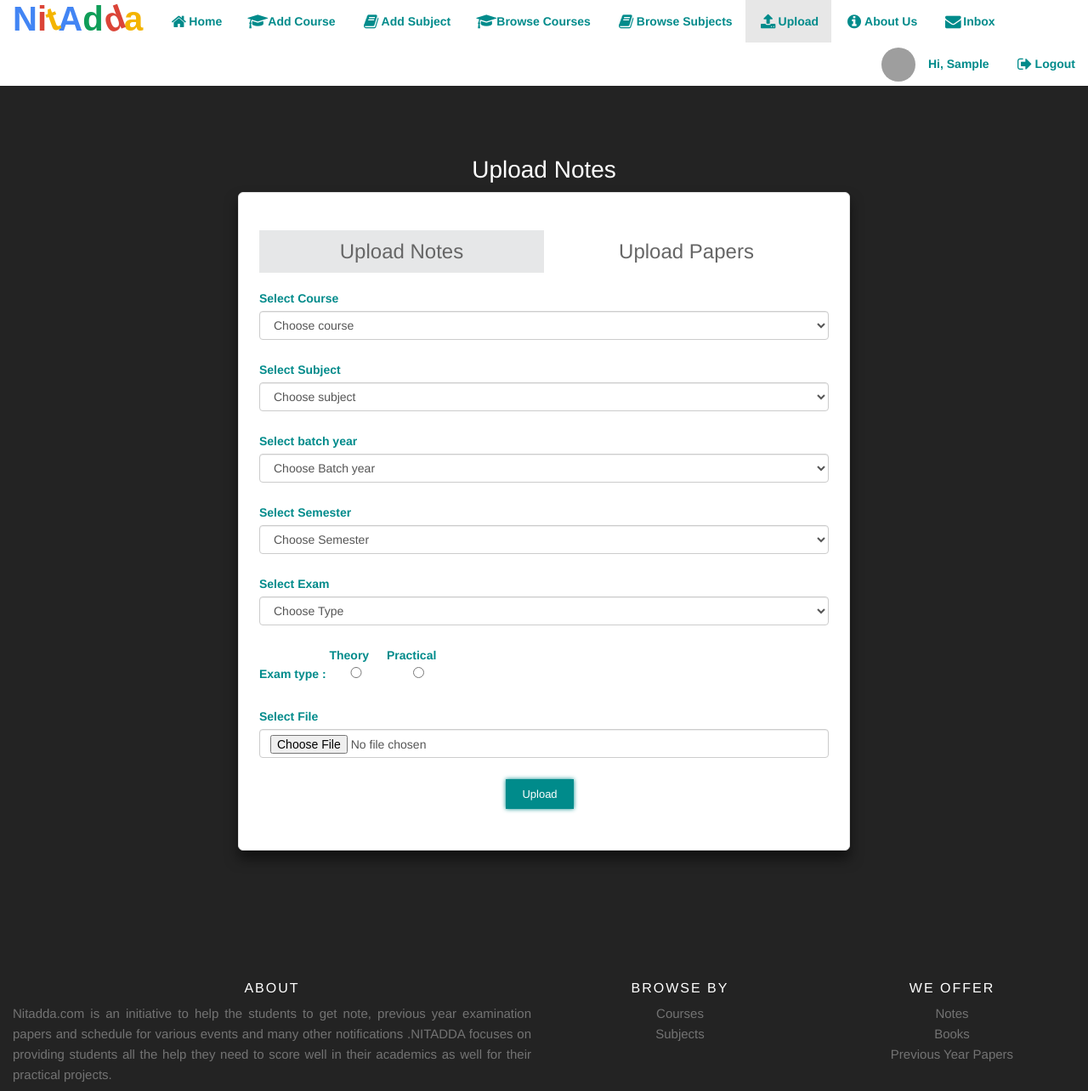
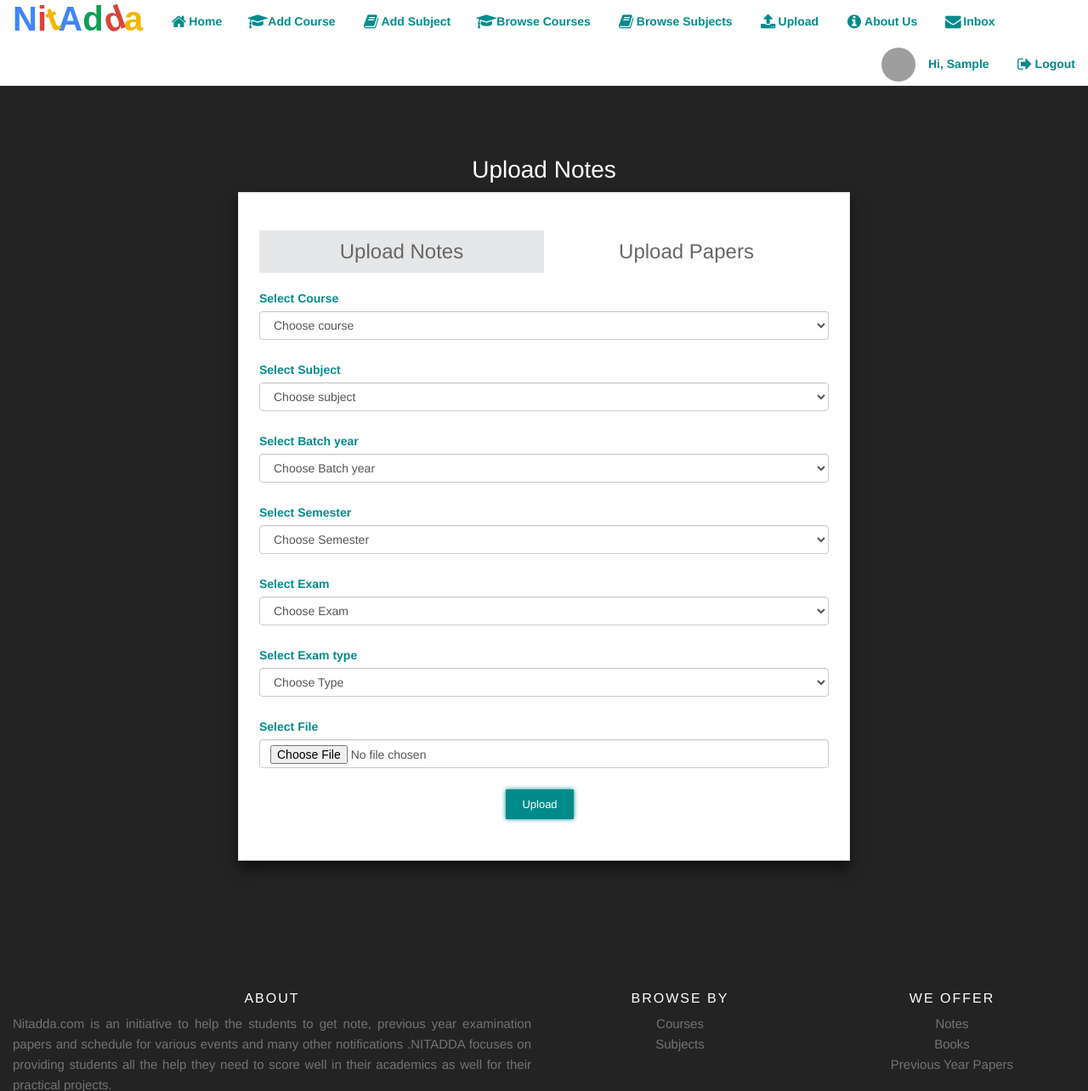
Before and after one commit to himanshukadian/nitadda, a Django app: page /content/upload/ in a window 1280 px wide, after a click on "Upload Papers". Shown: the top 1284 px of the page at 85% size. Run offline with Django 3.2, Linux system fonts and the light colour scheme; the visitor is signed in with stand-in values (Sample User, id 1); data that the repository does not hold is empty; parts of the project's set-up code (start-up, migrations or seed data) failed here and were passed over; some libraries are stand-ins or nearby versions; some web fonts are replaced; grey boxes are pictures that could not be loaded.

Commit message:
upload papers complete

```diff
--- a/content/admin.py
+++ b/content/admin.py
@@ -6,3 +6,5 @@ from content.models import *
 admin.site.register(Note)
 admin.site.register(Note_Count)
 admin.site.register(Course)
+admin.site.register(Exam_Paper)
+admin.site.register(Exam_Paper_Count)
--- a/content/urls.py
+++ b/content/urls.py
@@ -10,13 +10,16 @@ urlpatterns = [
                   url(r'^$', views.index, name='index'),
                   url(r'^meetOurTeam/$', TemplateView.as_view(template_name='meet_our_team.html')),
                   url(r'^upvote/$', views.Upvote),
-                  url('upload/', views.UploadNote, name='Upload_Note'),
+                  url('upload/', views.UploadContent, name='Upload_Content'),
+                  # url('upload_note/', views.UploadNote, name='Upload_Note'),
+                  # url('upload_paper/', views.UploadPaper, name='Upload_Paper'),
                   url('approvenote/(?P<noteid>\w+)', views.Approve_Note, name='Approve_Note'),
                   url(r'^deletenote/(?P<noteid>\w+)', views.Delete_Note, name='Delete_Note'),
                   url(r'^view/(?P<noteid>\w+)', views.Display_Pdf, name='Display_Pdf'),
                   url(r'^course_notes/(?P<slug>[-\w]+)/$', views.Show_Note, name='Course_Note'),
                   url(r'^subject_notes/(?P<slug>[-\w]+)/$', views.Show_Subject_Note, name='Subject_Note'),
                   url(r'getSubjects/', views.getSubjects),
+                  url(r'getCourseDuration/', views.getCourseDuration),
                   url('login/', views.admin_login, name='admin_login'),
                   url('logout/', views.admin_logout, name='admin_logout'),
                   url(r'^add_course$', views.Add_Course, name='Add_Course'),
--- a/content/views.py
+++ b/content/views.py
@@ -39,6 +39,8 @@ def Add_Course(request):
     if request.method == 'POST':
         course = Course()
         course.title = request.POST['title']
+        course.duration = request.POST['duration']
+        course.no_of_semesters = request.POST['no_of_sem']
         course.save()
         return redirect('/content/add_course')
 
@@ -160,35 +162,64 @@ def Delete_Note(request, noteid):
 @csrf_exempt
 @login_required_message(message="You should be logged in, in order to perform this.")
 @login_required
-def UploadNote(request):
+def UploadContent(request):
     response = {}
     courses = Course.objects.all()
     response["courses"] = courses
     subjects = Subject.objects.all()
     response["subjects"] = subjects
     if request.method == 'POST':
-        cnt = Note_Count.objects.get()
-        year = datetime.datetime.now().year
-        yy = str(year)
-        p1 = yy[2:]
-        p2 = str(cnt.note_cnt).zfill(4)
-        cnt.note_cnt = cnt.note_cnt + 1
-        cnt.save()
-        Name = "NOTE"
-        noteID = Name + p1 + p2
-        print(noteID)
-        note = Note()
-        # course=Course()
-        note.note_id = noteID
-        note.title = request.POST['title']
-        # course.title=request.POST['courses']
-        note.subject = Subject.objects.get(id=request.POST['subjects'])
-        note.course = Course.objects.get(id=request.POST['courses'])
-        note.note_pdf = request.FILES["files"]
-        note.user_id = request.user.id;
-        note.save()
-        messages.success(request, "Successfully Uploaded")
-        return redirect('/content/upload/')
+        if request.POST['content_type']=="note":
+            cnt = Note_Count.objects.get()
+            year = datetime.datetime.now().year
+            yy = str(year)
+            p1 = yy[2:]
+            p2 = str(cnt.note_cnt).zfill(4)
+            cnt.note_cnt = cnt.note_cnt + 1
+            cnt.save()
+            Name = "NOTE"
+            noteID = Name + p1 + p2
+            print(noteID)
+            note = Note()
+            # course=Course()
+            note.note_id = noteID
+            note.title = request.POST['title']
+            # course.title=request.POST['courses']
+            note.subject = Subject.objects.get(id=request.POST['subjects'])
+            note.course = Course.objects.get(id=request.POST['courses'])
+            note.note_pdf = request.FILES["files"]
+            note.user_id = request.user.id;
+            note.save()
+            messages.success(request, "Successfully Uploaded Notes")
+            return redirect('/content/upload/')
+
+        elif request.POST['content_type'] == "paper":
+            cnt = Exam_Paper_Count.objects.get()
+            year = datetime.datetime.now().year
+            yy = str(year)
+            p1 = yy[2:]
+            p2 = str(cnt.paper_cnt).zfill(4)
+            cnt.paper_cnt = cnt.paper_cnt + 1
+            cnt.save()
+            paper = Exam_Paper()
+            name = "PAPER"
+            paperID = name + p1 + p2
+            print("ID OF PAPER : ", paperID)
+            paper.paper_id = paperID
+            print("YE HAI WO SUBJECT ID: ", request.POST.get('subjects2'))
+            paper.subject = Subject.objects.get(id=request.POST.get('subjects2'))
+            paper.course = Course.objects.get(id=request.POST['courses'])
+
+            paper.batch_year = str(request.POST['batch'])[0:3]
+            paper.semester = request.POST['semesters']
+            paper.exam = request.POST['exams']
+            paper.exam_type = request.POST['types']
+            paper.title = str(paper.subject.title) + " : " + str(paper.exam)
+            paper.paper_pdf = request.FILES["files"]
+            paper.user_id = request.user.id;
+            paper.save()
+            messages.success(request, "Successfully Uploaded Exam Paper.")
+            return redirect('/content/upload/')
 
     return render(request, 'content/Upload_Notes.html', response)
 
@@ -344,3 +375,62 @@ def Approve_Note(request, noteid):
     print("url " + url)
     cd.save()
     return redirect(request.META.get('HTTP_REFERER', '/'))
+
+# @csrf_exempt
+# @login_required_message(message="You should be logged in, in order to perform this.")
+# @login_required
+# def UploadPaper(request):
+#     response = {}
+#     courses = Course.objects.all()
+#     response["courses"] = courses
+#     subjects = Subject.objects.all()
+#     response["subjects"] = subjects
+#     if request.method == 'POST':
+#         cnt = Exam_Paper_Count.objects.get()
+#         year = datetime.datetime.now().year
+#         yy = str(year)
+#         p1 = yy[2:]
+#         p2 = str(cnt.paper_cnt).zfill(4)
+#         cnt.paper_cnt = cnt.paper_cnt + 1
+#         cnt.save()
+#         paper = Exam_Paper()
+#         name = "PAPER"
+#         paperID = name + p1 + p2
+#         print("ID OF PAPER : ",paperID)
+#         paper.paper_id = paperID
+#         print("YE HAI WO SUBJECT ID: ",request.POST.get('subjects2'))
+#         paper.subject = Subject.objects.get(id=request.POST.get('subjects2'))
+#         paper.course = Course.objects.get(id=request.POST['courses'])
+#
+#         paper.batch_year = str(request.POST['batch'])[0:3]
+#         paper.semester = request.POST['semesters']
+#         paper.exam = request.POST['exams']
+#         paper.exam_type = request.POST['types']
+#         paper.title = str(paper.subject.title) +" : " + str(paper.exam)
+#         paper.paper_pdf = request.FILES["files"]
+#         paper.user_id = request.user.id;
+#         paper.save()
+#         messages.success(request, "Successfully Uploaded Exam Paper.")
+#         return redirect('/content/upload_paper/')
+#
+#     return render(request, 'content/Upload_Notes.html', response)
+
+@csrf_exempt
+def getCourseDuration(request):
+    if request.method == 'POST':
+        course_name = request.POST.get('cn')
+        answer = str(course_name).strip()
+        try:
+            selected_course = Course.objects.get(title=answer)
+        except Course.DoesNotExist:
+            selected_course = Course.objects.all()[0]
+        duration = selected_course.duration
+        result_set=duration
+        # result_set.append({'duration':duration})
+        return HttpResponse(json.dumps(result_set), content_type='application/json')
+
+    else:
+        return HttpResponse(
+            json.dumps({"nothing to see": "this isn't happening"}),
+            content_type="application/json"
+        )
--- a/static/css/style.css
+++ b/static/css/style.css
@@ -837,6 +837,7 @@ color: #fff;
 }
 
 #uploadForm {
+    border-radius: 0px;
     background-color: white;
     margin: auto;
     max-width: 720px;
@@ -1122,8 +1123,8 @@ center h1 {
 .dataTables_filter label {
     color: whitesmoke;
 }
-
-@media only screen  and (min-width: 1224px) {
+/* OUR TEAM starts*/
+ @media only screen  and (min-width: 1224px) {
     #team1 {
         width: 60%;
     }
@@ -1148,14 +1149,14 @@ center h1 {
 }
 
 .our-team {
-    min-width: 280px;
+    min-width:280px;
     margin: 15px auto 15px auto;
     padding: 30px 0 40px;
     background: white;
     text-align: center;
     overflow: hidden;
     position: relative;
-    border-bottom: 5px solid #008b8b;
+    border-bottom: 5px solid  #008b8b;
     -webkit-box-shadow: 0px 5px 20px -5px darkcyan;
     -moz-box-shadow: 0px 5px 20px -5px darkcyan;
     box-shadow: 0px 5px 20px -5px darkcyan;
@@ -1182,7 +1183,7 @@ center h1 {
     width: 100%;
     height: 100%;
     border-radius: 50%;
-    background: #008b8b;
+    background:  #008b8b;
     position: absolute;
     bottom: 135%;
     right: 0;
@@ -1195,12 +1196,7 @@ center h1 {
 .our-team:hover .pic:before {
     height: 100%;
     background: #008b8b;
-
-{
-    #box-shadow: 0 5px 5px 2px rgba(0, 139, 139, 0.51)
-;
-    #
-}
+    /*box-shadow: 0 5px 5px 2px rgba(0, 139, 139, 0.51);*/
 }
 
 .our-team .pic:after {
@@ -1292,3 +1288,4 @@ center h1 {
         margin-bottom: 30px;
     }
 }
+/* OUR TEAM ends*/
--- a/templates/account/show_inbox_message.html
+++ b/templates/account/show_inbox_message.html
@@ -3,7 +3,7 @@
 {% load static %}
 {% block content3 %}"../media/{{ user.image }}"{% endblock content3 %}
 {% block content %}
-    <div class="container-fluid" style="min-height:10%;max-width:70%;margin-bottom: 8%;background: white">
+    <div class="container-fluid" style="min-height:10%;max-width:70%;margin-bottom: 8%;">
         <caption><h3 class="table_title">Subject : {{ message.subject }}</h3></caption>
         <div class="">
             <span class="inbox-info">From : {{ message.sender_name }}</span><br>
--- a/templates/base.html
+++ b/templates/base.html
@@ -69,6 +69,15 @@
             });
         });
     </script>
+    <script>
+        $(document).ready(function () {
+            // messages timeout for 10 sec
+            setTimeout(function () {
+                $('.message_container').fadeOut('slow');
+            }, 4000);
+        });
+    </script>
+
 </head>
 <body style="background: #232323;">
 <header>
@@ -122,7 +131,7 @@
                             <i class="fa fa-fw fa-lg fa fa-book faa-tada faa-fast"></i>Browse Subjects
                         </a>
                     </li>
-                    <li {% if request.path == '/content/upload/' %}style="background: #E7E7E7"{% endif %}>
+                    <li {% if request.path == '/content/upload_note/' %}style="background: #E7E7E7"{% endif %}>
                         <a class="faa-parent animated-hover" href="/content/upload/">
                             <i class="fa fa-fw fa-lg fa fa-upload faa-tada faa-fast"></i>Upload
                         </a>
--- a/templates/content/Upload_Notes.html
+++ b/templates/content/Upload_Notes.html
@@ -16,15 +16,15 @@
                         url: "/content/getSubjects/",
                         type: "POST",
                         data: {'cn': course_name},
-                        success: function (subjects) {
-                            console.log("ha bhai");
+                        success: function (sub) {
+                            console.log("ha bhai11");
                             $("#selectSubject1 option").remove();
                             $("#selectSubject1").append("<option selected disabled>Choose subject</option>");
-                            for (var i = subjects.length - 1; i >= 0; i--) {
+                            for (var i = sub.length - 1; i >= 0; i--) {
                                 {
-                                    console.log(subjects[i].id + "   ");
+                                    console.log(sub[i].id + "   ");
                                 }
-                                $("#selectSubject1").append("<option value=" + subjects[i].id + ">" + subjects[i].title + "</option>");
+                                $("#selectSubject1").append("<option value=" + sub[i].id + ">" + sub[i].title + "</option>");
                             }
                         }
                     });
@@ -42,15 +42,40 @@
                         type: "POST",
                         data: {'cn': course_name},
                         success: function (subjects) {
-                            console.log("ha bhai");
+                            console.log("ha bhai2");
                             $("#selectSubject2 option").remove();
                             $("#selectSubject2").append("<option selected disabled>Choose subject</option>");
                             for (var i = subjects.length - 1; i >= 0; i--) {
-                                {
-                                    console.log(subjects[i].id + "   ");
-                                }
+                                console.log(subjects[i].title + "   ");
                                 $("#selectSubject2").append("<option value=" + subjects[i].id + ">" + subjects[i].title + "</option>");
                             }
+                        }
+                    });
+                    $.ajax({
+                        url: "/content/getCourseDuration/",
+                        type: "POST",
+                        data: {'cn': course_name},
+                        success: function (duration) {
+                            console.log("ha bhai3");
+                            $("#selectBatch option").remove();
+                            $("#selectBatch").append("<option selected disabled>Choose Batch</option>");
+                            let starting_year = 2006;
+                            let current_year = 2020;
+                            for (let i = starting_year; i <= current_year; i++) {
+                                console.log(i+ "  ");
+                                let j = i+duration;
+                                $("#selectBatch").append("<option value="+i+">" + i +" - "+ j + "</option>");
+
+                            }
+
+                            let no_of_sem = duration*2;
+                            $("#selectSemester option").remove();
+                            $("#selectSemester").append("<option selected disabled>Choose semester</option>");
+                            for (let i = 1; i <= no_of_sem; i++) {
+                                console.log(i+ "  ");
+                                $("#selectSemester").append("<option value="+i+">" + i + "</option>");
+                            }
+
                         }
                     });
                 });
@@ -81,6 +106,7 @@
                                   onsubmit="return validateForm();">
                                 {% csrf_token %}
                                 <div class="form-group">
+                                    <input type="hidden" name="content_type" id="checker" value="note">
                                     <label class="formText" for="nt">Note Title</label>
                                     <input for="firstName" class="form-control" name="title" id="nt" required>
                                 </div>
@@ -112,10 +138,10 @@
                             </form>
                         </div>
                         <div id="login-tab-content">
-                            <form method="POST" action="/content/upload/" enctype="multipart/form-data"
-                                  onsubmit="return validateForm();">
+                            <form method="POST" action="/content/upload/" enctype="multipart/form-data">
                                 {% csrf_token %}
                                 <div class="form-group">
+                                    <input type="hidden" name="content_type" id="checker" value="paper">
                                     <label class="formText" for="">Select Course</label>
                                     <select class="form-control" id="selectCourse2" name="courses" required>
                                         <option selected disabled>Choose course</option>
@@ -127,57 +153,51 @@
                                     </select>
                                 </div>
                                 <div class="form-group">
-                                    <label class="formText" for="">Select Subject</label>
-                                    <select class="form-control" id="selectSubject2" name="subjects" required>
+                                    <label class="formText" for="selectSubject2">Select Subject</label>
+                                    <select class="form-control" id="selectSubject2" name="subjects2" required>
                                         <option selected disabled>Choose subject</option>
                                     </select>
                                 </div>
                                 <div class="form-group">
-                                    <label class="formText" for="selectBatch">Select batch year</label>
+                                    <label class="formText" for="selectBatch">Select Batch year</label>
                                     <select class="form-control" id="selectBatch" name="batch" required>
                                         <option selected disabled>Choose Batch year</option>
-                                        <option>2013 - 2016</option>
-                                        <option>2016 - 2019</option>
-                                        <option>2019 - 2022</option>
                                     </select>
                                 </div>
                                 <div class="form-group">
                                     <label class="formText" for="">Select Semester</label>
                                     <select class="form-control" id="selectSemester" name="semesters" required>
                                         <option selected disabled>Choose Semester</option>
-                                        <option value="1">1</option>
-                                        <option value="2">2</option>
-                                        <option value="3">3</option>
-                                        <option value="4">4</option>
-                                        <option value="5">5</option>
-                                        <option value="6">6</option>
-                                        <option value="7">7</option>
-                                        <option value="8">8</option>
                                     </select>
                                 </div>
                                 <div class="form-group">
                                     <label class="formText" for="">Select Exam</label>
-                                    <select class="form-control" id="selectExams" name="exams" required>
-                                        <option selected disabled>Choose Type</option>
-                                        <option value="min1">Minor-1</option>
-                                        <option value="min2">Minor-2</option>
-                                        <option value="mid">Mid-sem</option>
-                                        <option value="end">End-sem</option>
+                                    <select class="form-control" id="selectExam" name="exams" required>
+                                        <option selected disabled>Choose Exam</option>
+                                        <option value="Minor-1">Minor-1</option>
+                                        <option value="Minor-2">Minor-2</option>
+                                        <option value="Mid-semester">Mid-sem</option>
+                                        <option value="End-semester">End-sem</option>
                                     </select>
                                 </div>
                                 <div class="form-group">
-                                    <label class="formText">Exam type :</label>
-                                    <label class="formText" for="theory">Theory
-                                        <input type="radio" name="type" id="theory" value="Theory" >
-                                    </label>
-
-                                    <label class="formText" for="practical">Practical
-                                        <input type="radio" name="type" id="practical" value="Practical" >
-                                    </label>
+                                    <label class="formText">Select Exam type</label>
+                                    <select class="form-control" id="selectExamType" name="types" required>
+                                        <option selected disabled>Choose Type</option>
+                                        <option value='T'>Theory</option>
+                                        <option value='P'>Practical</option>
+                                    </select>
+{#                                    <label class="formText" for="theory">Theory#}
+{#                                        <input type="radio" name="type" id="theory" value="Theory" checked>#}
+{#                                    </label>#}
+{##}
+{#                                    <label class="formText" for="practical">Practical#}
+{#                                        <input type="radio" name="type" id="practical" value="Practical" >#}
+{#                                    </label>#}
                                 </div>
                                 <div class="form-group">
                                     <label class="formText" for="">Select File</label>
-                                    <input for="lastName" class="form-control" type="File" name="files" id="upload"
+                                    <input class="form-control" type="File" name="files" id="upload"
                                            required>
                                 </div>
                                 <center>
```
Also changed, not shown: content/models.py (+42 -4 lines), templates/account/inbox.html (+8 -0 lines), templates/content/add_course.html (+8 -0 lines), templates/home.html (+0 -8 lines), content/migrations/0001_initial.py.
